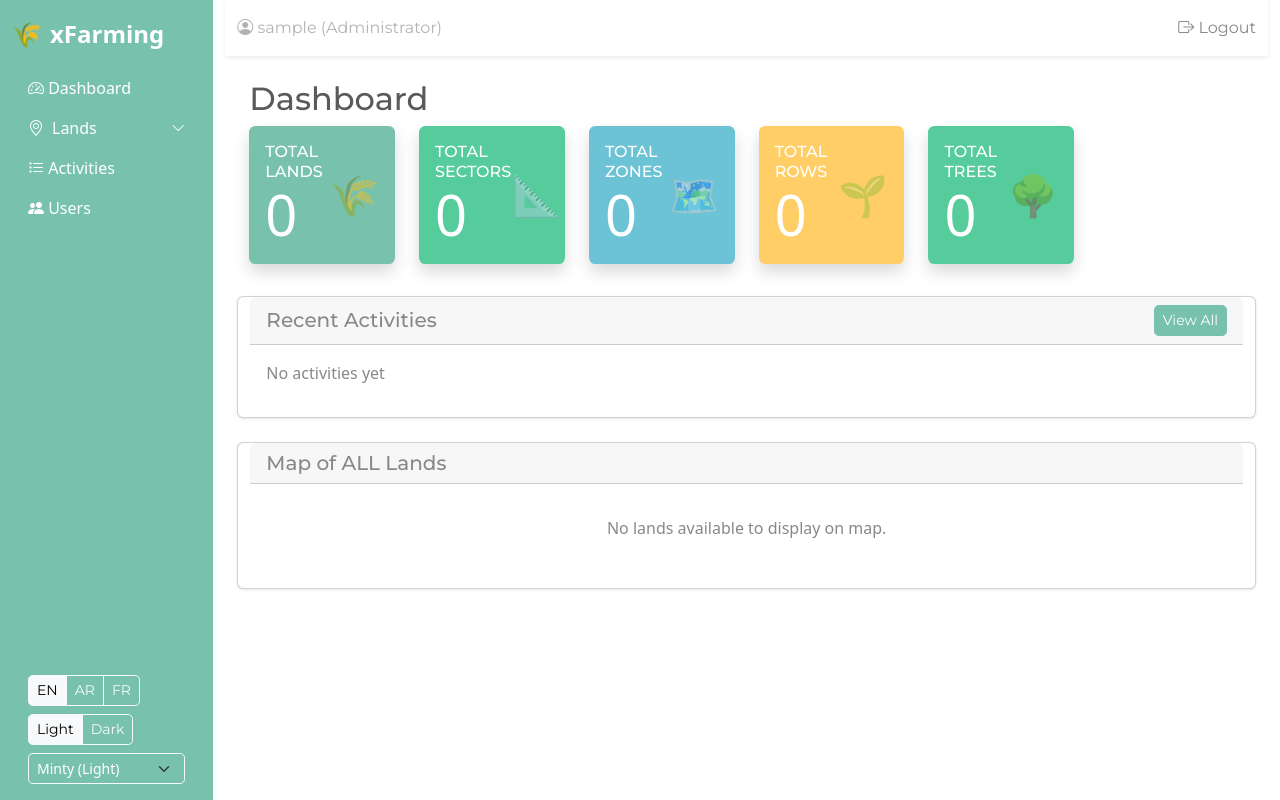
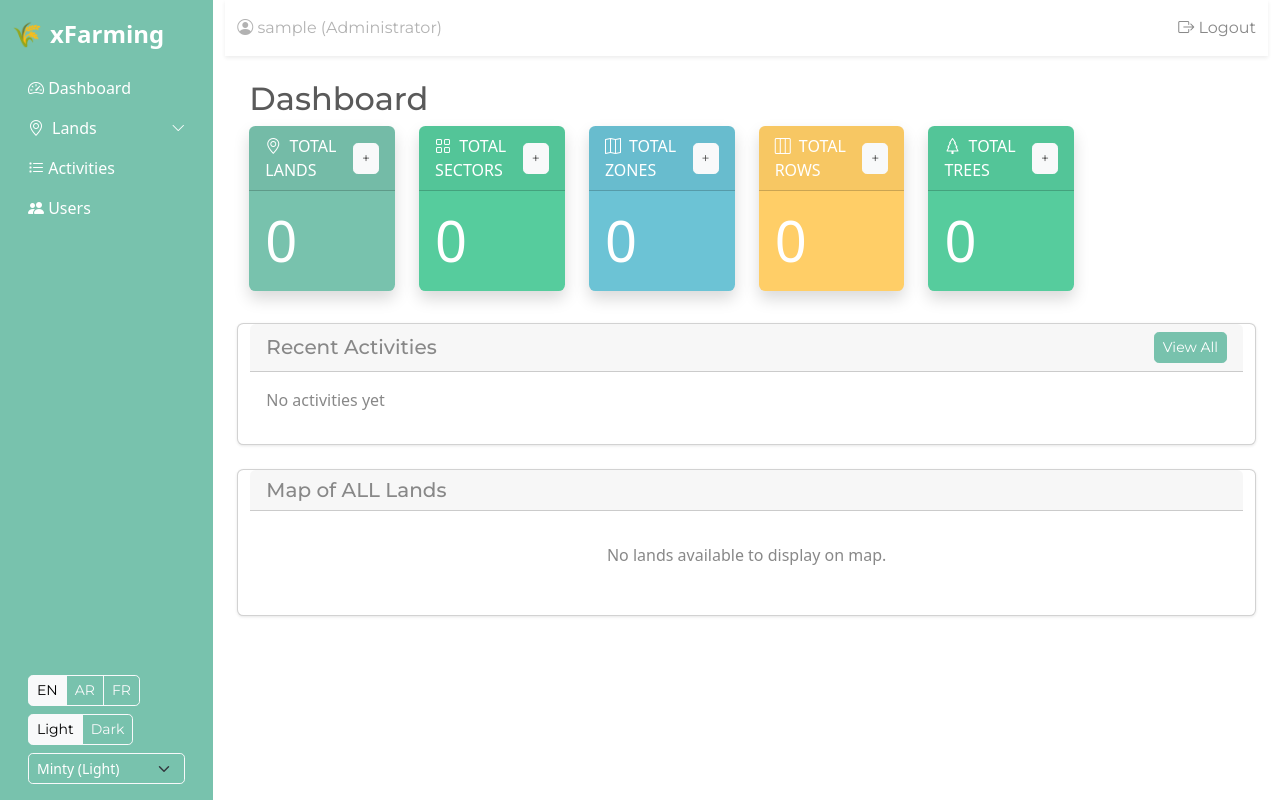
Before and after one commit to kouljihate/xFarming, a Flask app: page /dashboard/ in a window 1280 px wide. Run offline with Flask 3, Linux system fonts and the light colour scheme; the visitor is signed in with stand-in values (Sample User, id 1); data that the repository does not hold is empty; some libraries are stand-ins or nearby versions.

Commit message:
Add card-headers with icons and + buttons to dashboard stats cards

```diff
--- a/app/__init__.py
+++ b/app/__init__.py
@@ -5,7 +5,7 @@ import os
 from app.config import Config
 from app.translations import t as t_func
 
-__version__ = '0.7.10'
+__version__ = '0.7.11'
 
 bootstrap = Bootstrap()
 
--- a/app/templates/dashboard/index.html
+++ b/app/templates/dashboard/index.html
@@ -8,80 +8,56 @@
 <div class="row mb-3">
     <div class="col-lg-2 col-md-6 mb-3">
         <div class="card text-white bg-primary border-0 shadow">
+            <div class="card-header d-flex justify-content-between align-items-center">
+                <span><i class="bi-geo-alt me-1"></i> TOTAL LANDS</span>
+                <a href="{{ url_for('lands.index') }}" class="btn btn-sm btn-light" title="Add Land">+</a>
+            </div>
             <div class="card-body">
-                <div class="d-flex justify-content-between align-items-center">
-                    <div>
-                        <h6 class="card-title text-uppercase mb-0">{{ t('total_lands', session.get('lang', 'en')) }}
-                        </h6>
-                        <p class="card-text display-4 mb-0">{{ stats.lands }}</p>
-                    </div>
-                    <div class="fs-1 opacity-50">
-                        🌾
-                    </div>
-                </div>
+                <p class="card-text display-4 mb-0">{{ stats.lands }}</p>
             </div>
         </div>
     </div>
     <div class="col-lg-2 col-md-6 mb-3">
         <div class="card text-white bg-success border-0 shadow">
+            <div class="card-header d-flex justify-content-between align-items-center">
+                <span><i class="bi-grid me-1"></i> TOTAL SECTORS</span>
+                <a href="{{ url_for('sectors.index') }}" class="btn btn-sm btn-light" title="Add Sector">+</a>
+            </div>
             <div class="card-body">
-                <div class="d-flex justify-content-between align-items-center">
-                    <div>
-                        <h6 class="card-title text-uppercase mb-0">{{ t('total_sectors', session.get('lang', 'en')) }}
-                        </h6>
-                        <p class="card-text display-4 mb-0">{{ stats.sectors }}</p>
-                    </div>
-                    <div class="fs-1 opacity-50">
-                        📐
-                    </div>
-                </div>
+                <p class="card-text display-4 mb-0">{{ stats.sectors }}</p>
             </div>
         </div>
     </div>
     <div class="col-lg-2 col-md-6 mb-3">
         <div class="card text-white bg-info border-0 shadow">
+            <div class="card-header d-flex justify-content-between align-items-center">
+                <span><i class="bi-map me-1"></i> TOTAL ZONES</span>
+                <a href="{{ url_for('zones.index') }}" class="btn btn-sm btn-light" title="Add Zone">+</a>
+            </div>
             <div class="card-body">
-                <div class="d-flex justify-content-between align-items-center">
-                    <div>
-                        <h6 class="card-title text-uppercase mb-0">{{ t('total_zones', session.get('lang', 'en')) }}
-                        </h6>
-                        <p class="card-text display-4 mb-0">{{ stats.zones }}</p>
-                    </div>
-                    <div class="fs-1 opacity-50">
-                        🗺️
-                    </div>
-                </div>
+                <p class="card-text display-4 mb-0">{{ stats.zones }}</p>
             </div>
         </div>
     </div>
     <div class="col-lg-2 col-md-6 mb-3">
         <div class="card text-white bg-warning border-0 shadow">
+            <div class="card-header d-flex justify-content-between align-items-center">
+                <span><i class="bi-layout-three-columns me-1"></i> TOTAL ROWS</span>
+                <a href="{{ url_for('rows.index') }}" class="btn btn-sm btn-light" title="Add Row">+</a>
+            </div>
             <div class="card-body">
-                <div class="d-flex justify-content-between align-items-center">
-                    <div>
-                        <h6 class="card-title text-uppercase mb-0">{{ t('total_rows', session.get('lang', 'en')) }}</h6>
-                        <p class="card-text display-4 mb-0">{{ stats.rows }}</p>
-                    </div>
-                    <div class="fs-1 opacity-50">
-                        🌱
-                    </div>
-                </div>
+                <p class="card-text display-4 mb-0">{{ stats.rows }}</p>
             </div>
         </div>
     </div>
     <div class="col-lg-2 col-md-6 mb-3">
         <div class="card text-white bg-success border-0 shadow">
+            <div class="card-header d-flex justify-content-between align-items-center">
+                <span><i class="bi-tree me-1"></i> TOTAL TREES</span>
+                <a href="{{ url_for('trees.index') }}" class="btn btn-sm btn-light" title="Add Tree">+</a>
+            </div>
             <div class="card-body">
-                <div class="d-flex justify-content-between align-items-center">
-                    <div>
-                        <h6 class="card-title text-uppercase mb-0">{{ t('total_trees', session.get('lang', 'en')) }}
-                        </h6>
-                        <p class="card-text display-4 mb-0">{{ stats.trees }}</p>
-                    </div>
-                    <div class="fs-1 opacity-50">
-                        🌳
-                    </div>
-                </div>
+                <p class="card-text display-4 mb-0">{{ stats.trees }}</p>
             </div>
         </div>
     </div>
```
Also changed, not shown: news.md (+6 -0 lines), 1 other file.
